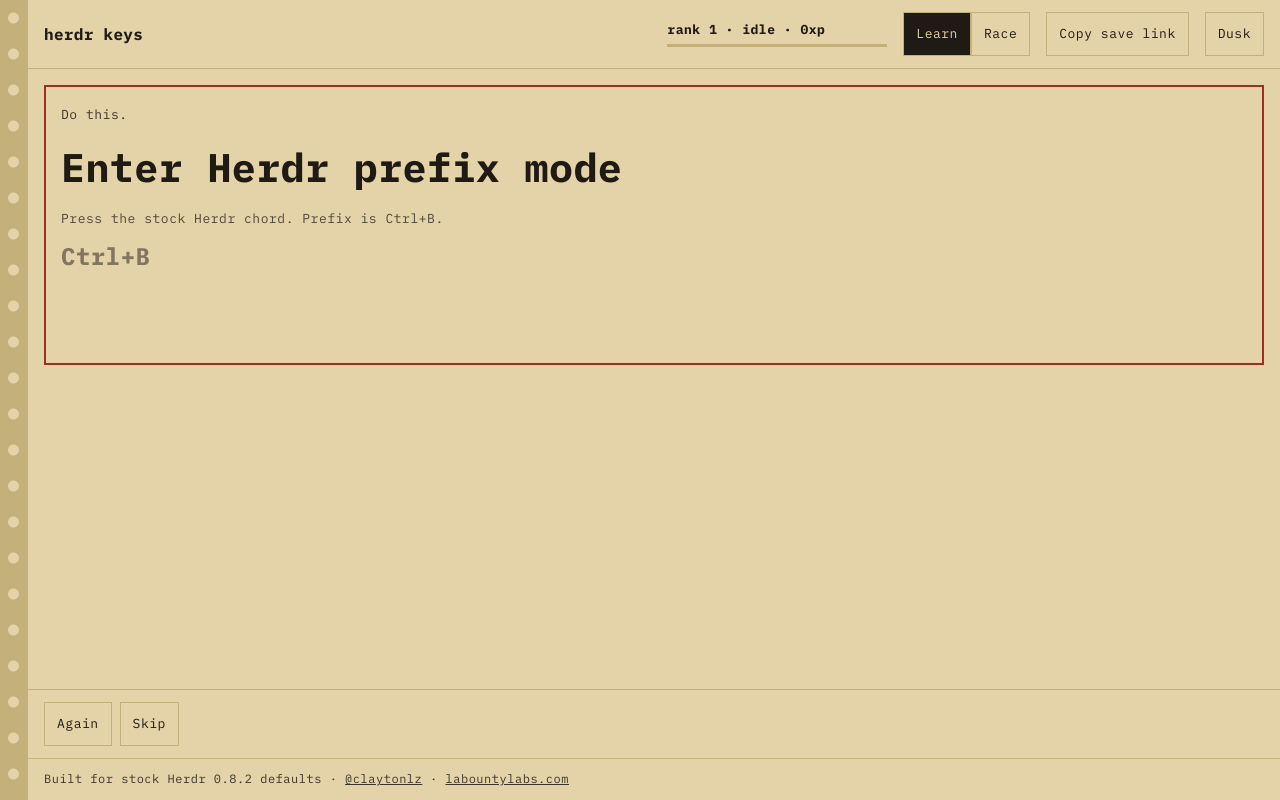
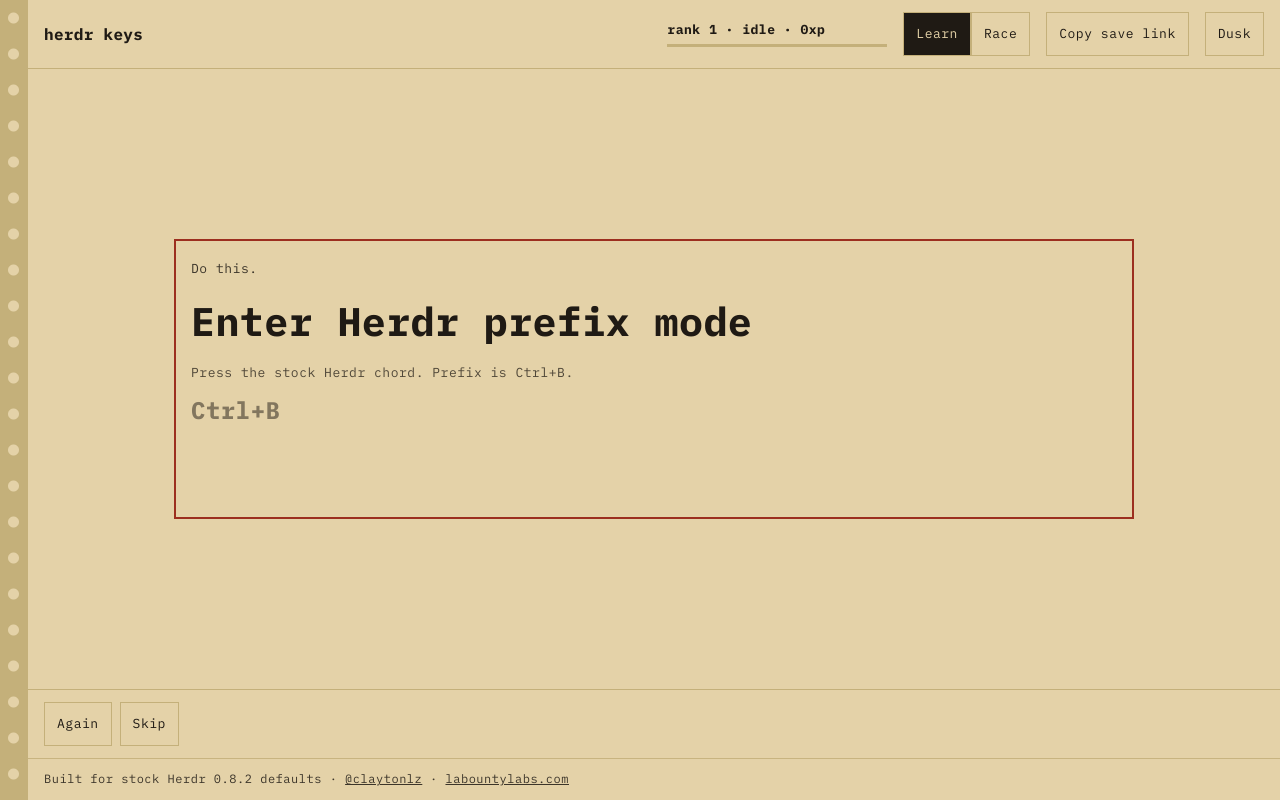
Before and after one commit to clayton/lernrherdr, a website with bundled scripts: page public/index.html in a window 1280 px wide. Built offline with nearby package versions, Linux system fonts and the light colour scheme.

Commit message:
style: center instruction panel

```diff
--- a/public/styles.css
+++ b/public/styles.css
@@ -156,8 +156,10 @@ header {
 }
 
 .stage-wrap {
+  display: grid;
   flex: 1;
   padding: 1rem;
+  place-items: center;
 }
 
 .stage {
@@ -165,6 +167,7 @@ header {
   min-height: 280px;
   padding: 1.25rem 1rem 2.5rem;
   position: relative;
+  width: min(100%, 960px);
 }
 
 .stage:focus {
```
